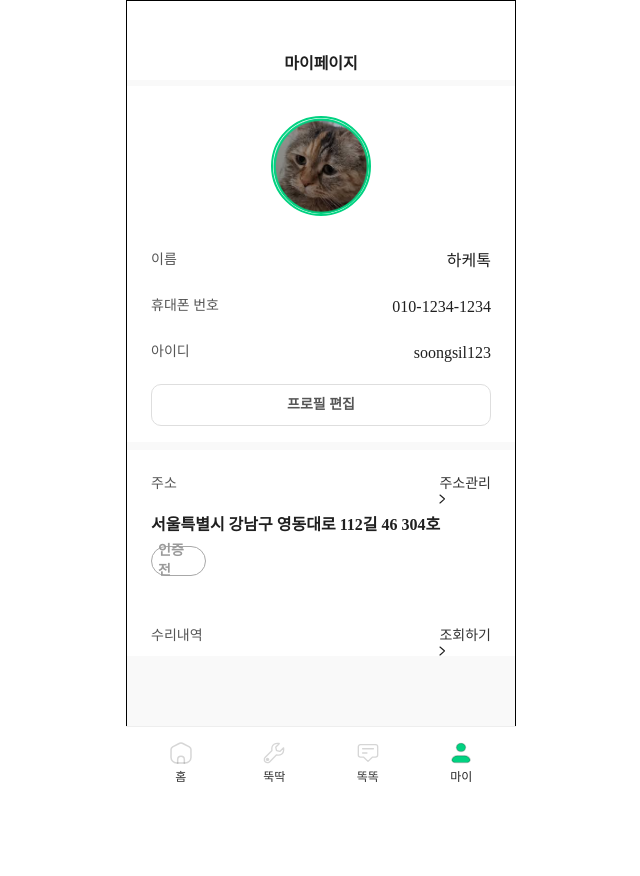
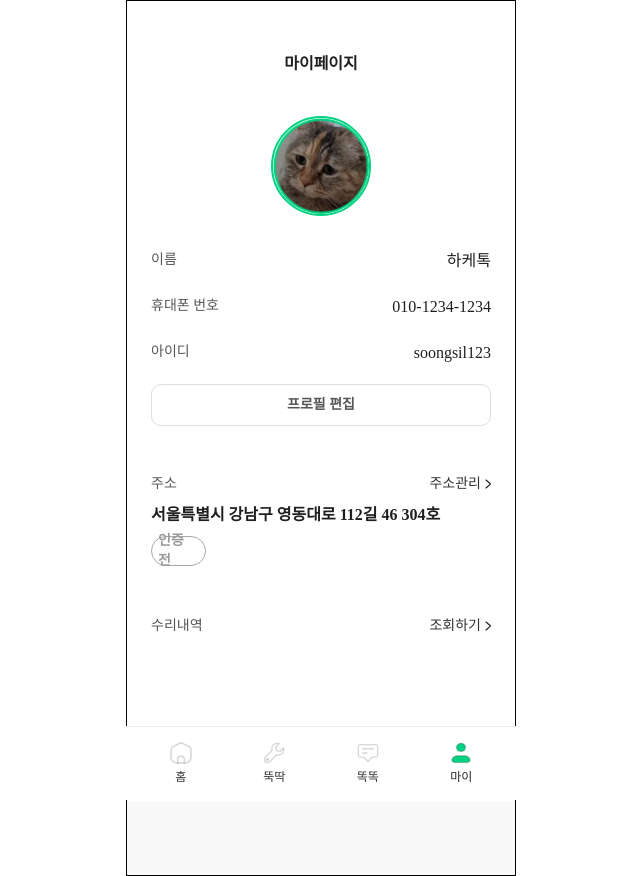
Before and after one commit to HotKeTok/HotKeTok-FE, a React (Vite) app: page /my-page in a window 1280 px wide. Shown: the whole page, without its empty margins (319-959 px from the left). Before the commit the page ends 800 px from the top, so only its background shows below. Built offline with nearby package versions, Linux system fonts and the light colour scheme; a web font is replaced by a local one.

Commit message:
design: 마이페이지 레이아웃 변경

```diff
--- a/src/styles/layout.jsx
+++ b/src/styles/layout.jsx
@@ -89,6 +89,7 @@ export const BottomBar = styled.footer`
 export const Page = styled.section`
   width: 100%;
   padding-bottom: ${BOTTOM_BAR_HEIGHT}; // 전체 페이지에서 바텀바를 가리지 않기 위함
+  min-height: 100dvh;
 `;
 
 // 1-2. 페이지에서 사용하는 최상단 컴포넌트, 바텀바 없음
--- a/src/templates/my/MyPageTemplate.jsx
+++ b/src/templates/my/MyPageTemplate.jsx
@@ -3,6 +3,7 @@ import React, { useState } from 'react';
 import styled from 'styled-components';
 import { Column, Row, Spacer } from '../../styles/flex';
 import { color, typo } from '../../styles/tokens';
+import { Page } from '../../styles/layout';
 
 import AvatarImg from '../../assets/my/img-profile.png';
 import iconPencil from '../../assets/my/icon-pencil.svg';
@@ -45,7 +46,8 @@ export default function MyPageTemplate() {
   };
 
   return (
-    <div>
+    <Page>
+      <PageWrapper>
         <Header>
           <RowForTopBar $justify="center" $align="center">
             <Title>마이페이지</Title>
@@ -154,18 +156,24 @@ export default function MyPageTemplate() {
               </Row>
             </Form>
 
-          <Spacer />
-
             <FooterSticky>
               <Button text="저장" onClick={handleSave} />
             </FooterSticky>
           </SheetBody>
         </BottomSheet>
-    </div>
+        <div style={{ flex: '1' }} />
+      </PageWrapper>
+    </Page>
   );
 }
 
 /* ===== 스타일 ===== */
+const PageWrapper = styled.div`
+  display: flex;
+  flex-direction: column;
+  min-height: 100dvh;
+  background: #fff;
+`;
 
 const Header = styled.div`
   width: 100%;
@@ -236,6 +244,10 @@ const MoveText = styled.div`
   ${typo('body2')};
   color: ${color('grayscale.700')};
   cursor: pointer;
+  display: inline-flex; // ✅ 텍스트 + 이미지 줄바꿈 방지
+  align-items: center;
+  gap: 4px; // ✅ 아이콘 간격 조정
+  white-space: nowrap; // ✅ 전체 줄바꿈 방지
 `;
 
 const CurrentAddress = styled.div`
@@ -364,8 +376,7 @@ const IdValue = styled.div`
 `;
 
 const FooterSticky = styled.div`
-  position: sticky;
-  bottom: 0;
+  margin-top: auto; // ✅ 남은 공간 밀어내기
   background: #fff;
   padding-bottom: 30px;
 `;
```
Lines whose indentation alone changed are shown as unchanged.
